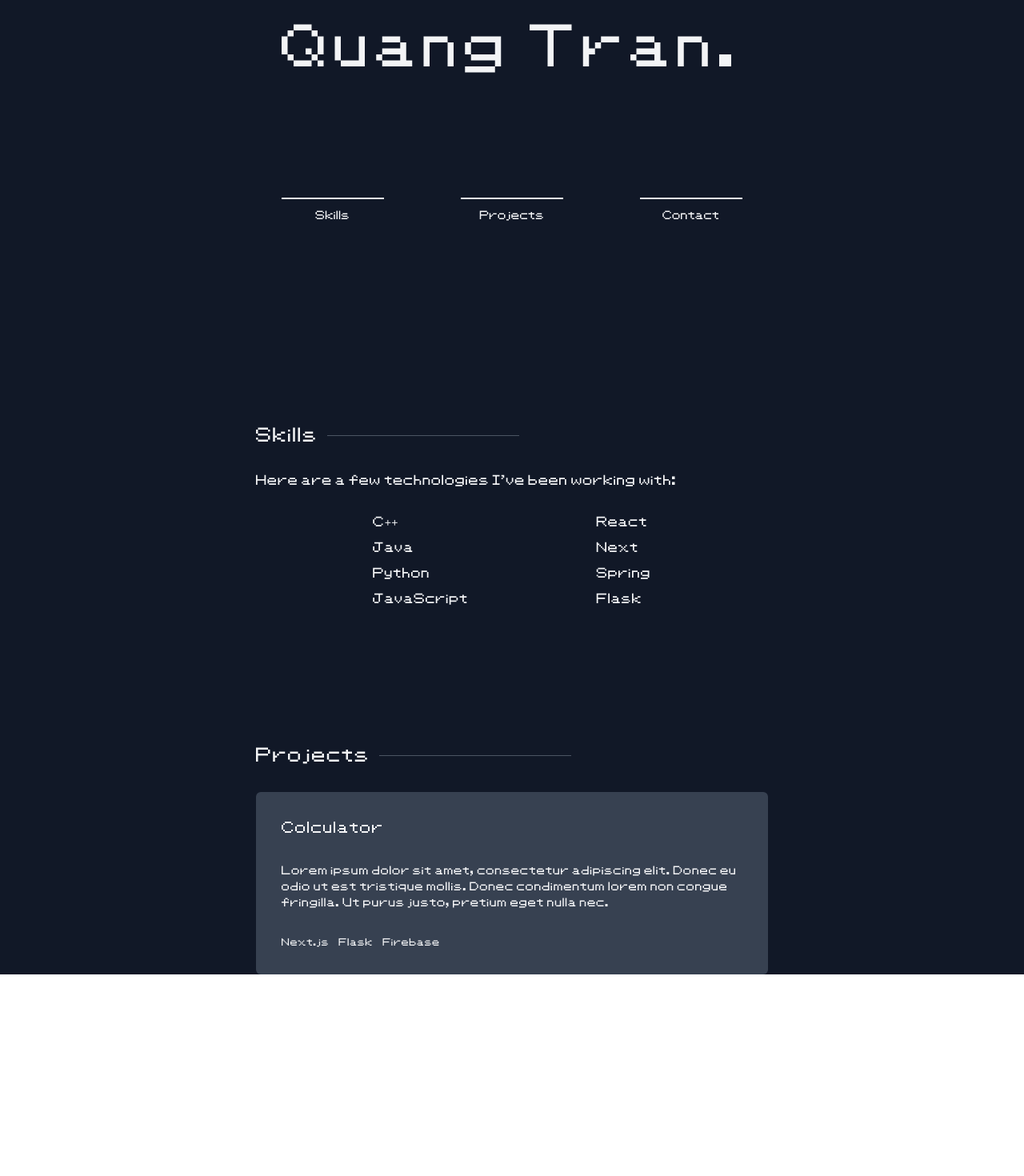
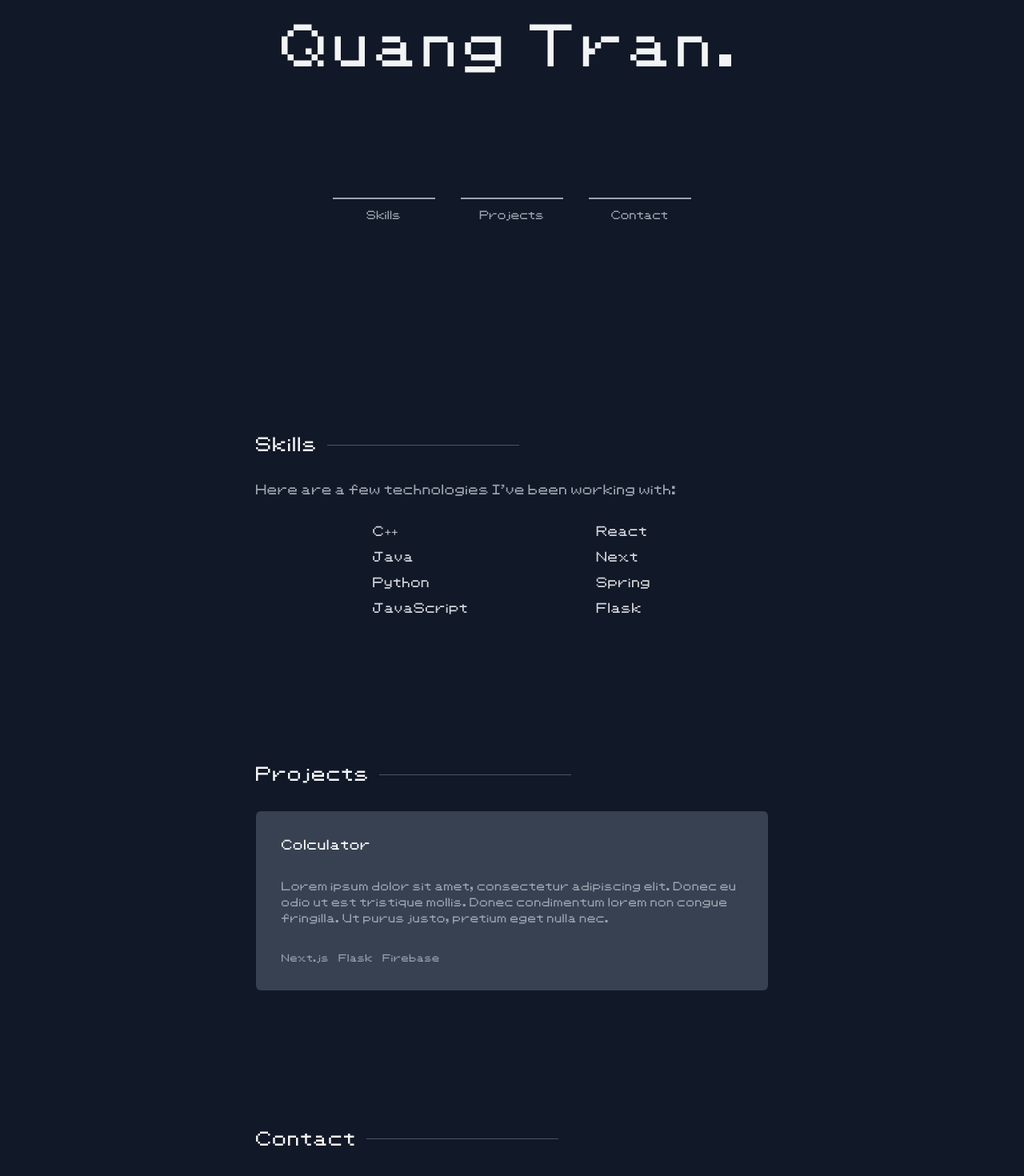
Before and after one commit to cocotran/portfolio, a Next.js app: page / in a window 1280 px wide. Shown: the part 270-1740 px from the top of the page at 80% size. Before the commit the page ends 1488 px from the top, so only its background shows below. Built offline with nearby package versions, Linux system fonts and the light colour scheme.

Commit message:
Added ref and scrollIntoView

```diff
--- /dev/null
+++ b/components/Contact.js
@@ -0,0 +1,21 @@
+import React from "react";
+
+function Contact(props, ref) {
+  return (
+    <>
+      <div className="mx-8 md:mx-28 lg:mx-80 mt-40 text-gray-100 tracking-wide">
+        <div ref={ref} className="h-3"></div>
+        <div className="flex items-center">
+          <h1 className="lg:text-xl tracking-wider ">Contact</h1>
+          <div className="w-60 ml-3 border-t border-gray-600"></div>
+        </div>
+
+        <div className="h-80"></div>
+      </div>
+    </>
+  );
+}
+
+const forwardedContact = React.forwardRef(Contact);
+
+export default forwardedContact;
--- a/components/Hero.js
+++ b/components/Hero.js
@@ -1,4 +1,10 @@
-export default function Hero() {
+function Hero({
+  skillsButtonHandler,
+  projectsButtonHandler,
+  contactButtonHandler,
+}) {
+  const buttonClassname = " w-20 lg:w-32 py-3 border-t-2 border-gray-400";
+
   return (
     <>
       <div className="mx-8 md:mx-28 lg:mx-80 h-screen flex flex-col justify-center text-gray-100">
@@ -11,14 +17,20 @@ export default function Hero() {
           </div>
         </div>
 
-        <div className="mt-40 flex justify-center items-center text-xs">
-          <button className="w-20 lg:w-32 py-3 border-t-2 border-gray-100">
+        <div className="mt-40 flex justify-center items-center text-xs text-gray-400">
+          <button className={buttonClassname} onClick={skillsButtonHandler}>
             Skills
           </button>
-          <button className="ml-8 w-20 lg:ml-24 lg:w-32 py-3 border-t-2 border-gray-100">
+          <button
+            className={"ml-8 outline-none" + buttonClassname}
+            onClick={projectsButtonHandler}
+          >
             Projects
           </button>
-          <button className="ml-8 w-20 lg:ml-24 lg:w-32 py-3 border-t-2 border-gray-100">
+          <button
+            className={"ml-8" + buttonClassname}
+            onClick={contactButtonHandler}
+          >
             Contact
           </button>
         </div>
@@ -26,3 +38,5 @@ export default function Hero() {
     </>
   );
 }
+
+export default Hero;
--- a/components/Projects.js
+++ b/components/Projects.js
@@ -1,9 +1,11 @@
+import React from "react";
 import SmallProjectCard from "../components/Projects/SmallProjectCard";
 
-export default function Projects() {
+function Projects(props, ref) {
   return (
     <>
       <div className="mx-8 md:mx-28 lg:mx-80 mt-40 text-gray-100 tracking-wide">
+        <div ref={ref} className="h-3"></div>
         <div className="flex items-center">
           <h1 className="lg:text-xl tracking-wider ">Projects</h1>
           <div className="w-60 ml-3 border-t border-gray-600"></div>
@@ -16,3 +18,7 @@ export default function Projects() {
     </>
   );
 }
+
+const forwardedProject = React.forwardRef(Projects);
+
+export default forwardedProject;
--- a/components/Projects/SmallProjectCard.js
+++ b/components/Projects/SmallProjectCard.js
@@ -1,8 +1,8 @@
 export default function SmallProjectCard() {
   return (
     <>
-      <div className="w-full py-8 px-8 bg-gray-700 rounded-md">
-        <p className="tracking-wider">Colculator</p>
+      <div className="w-full py-8 px-8 bg-gray-700 rounded-md text-gray-400">
+        <p className="tracking-wider text-sm text-white">Colculator</p>
 
         <p className="mt-8 text-xs leading-5">
           Lorem ipsum dolor sit amet, consectetur adipiscing elit. Donec eu odio
--- a/components/Skills.js
+++ b/components/Skills.js
@@ -1,28 +1,39 @@
-export default function Skills() {
+import React from "react";
+
+function Skills(props, ref) {
   const language = ["C++", "Java", "Python", "JavaScript"];
   const languageList = language.map(function (item) {
-    return <p className="mb-3">{item}</p>;
+    return (
+      <p key={item} className="mb-3">
+        {item}
+      </p>
+    );
   });
 
   const tech = ["React", "Next", "Spring", "Flask"];
   const techList = tech.map(function (item) {
-    return <p className="mb-3">{item}</p>;
+    return (
+      <p key={item} className="mb-3">
+        {item}
+      </p>
+    );
   });
 
   return (
     <>
-      <div className="mx-8 md:mx-28 lg:mx-80 text-gray-100 tracking-wide">
+      <div className="mx-8 md:mx-28 lg:mx-80 text-gray-300 tracking-wide">
+        <div ref={ref} className="h-3"></div>
         <div className="flex items-center">
-          <h1 className="lg:text-xl tracking-wider">Skills</h1>
+          <h1 className="lg:text-xl tracking-wider text-gray-100">Skills</h1>
           <div className="w-full lg:w-60 ml-3 border-t border-gray-600"></div>
         </div>
 
         <div className="mt-8">
-          <p className="text-xs lg:text-sm">
+          <p className="text-xs lg:text-sm text-gray-400">
             Here are a few technologies I've been working with:
           </p>
 
-          <div className="mt-8 flex justify-between lg:justify-center text-sm">
+          <div className="mt-8 text-xs lg:text-sm flex justify-between lg:justify-center">
             <div>{languageList}</div>
             <div className="lg:ml-40">{techList}</div>
           </div>
@@ -31,3 +42,7 @@ export default function Skills() {
     </>
   );
 }
+
+const forwardedSkill = React.forwardRef(Skills);
+
+export default forwardedSkill;
--- a/pages/index.js
+++ b/pages/index.js
@@ -1,21 +1,45 @@
 import Head from "next/head";
+import { useRef } from "react";
 
 import Navbar from "../components/Navbar";
 import Hero from "../components/Hero";
 import Skills from "../components/Skills";
 import Projects from "../components/Projects";
+import Contact from "../components/Contact";
 
 export default function Home() {
+  const skillsRef = useRef(null);
+  const projectsRef = useRef(null);
+  const contactRef = useRef(null);
+
+  function skillsButtonHandler() {
+    skillsRef.current.scrollIntoView({ behavior: "smooth" });
+  }
+
+  function projectsButtonHandler() {
+    projectsRef.current.scrollIntoView({ behavior: "smooth" });
+  }
+
+  function contactButtonHandler() {
+    contactRef.current.scrollIntoView({ behavior: "smooth" });
+  }
+
   return (
     <>
       <div className="app bg-gray-900">
         {/* <Navbar /> */}
 
-        <Hero />
+        <Hero
+          skillsButtonHandler={skillsButtonHandler}
+          projectsButtonHandler={projectsButtonHandler}
+          contactButtonHandler={contactButtonHandler}
+        />
 
-        <Skills />
+        <Skills ref={skillsRef} />
 
-        <Projects />
+        <Projects ref={projectsRef} />
+
+        <Contact ref={contactRef} />
       </div>
     </>
   );
--- a/styles/globals.css
+++ b/styles/globals.css
@@ -21,3 +21,7 @@
 .text-xxs {
   font-size: 0.65rem;
 }
+
+button:focus {
+  outline: none;
+}
```
